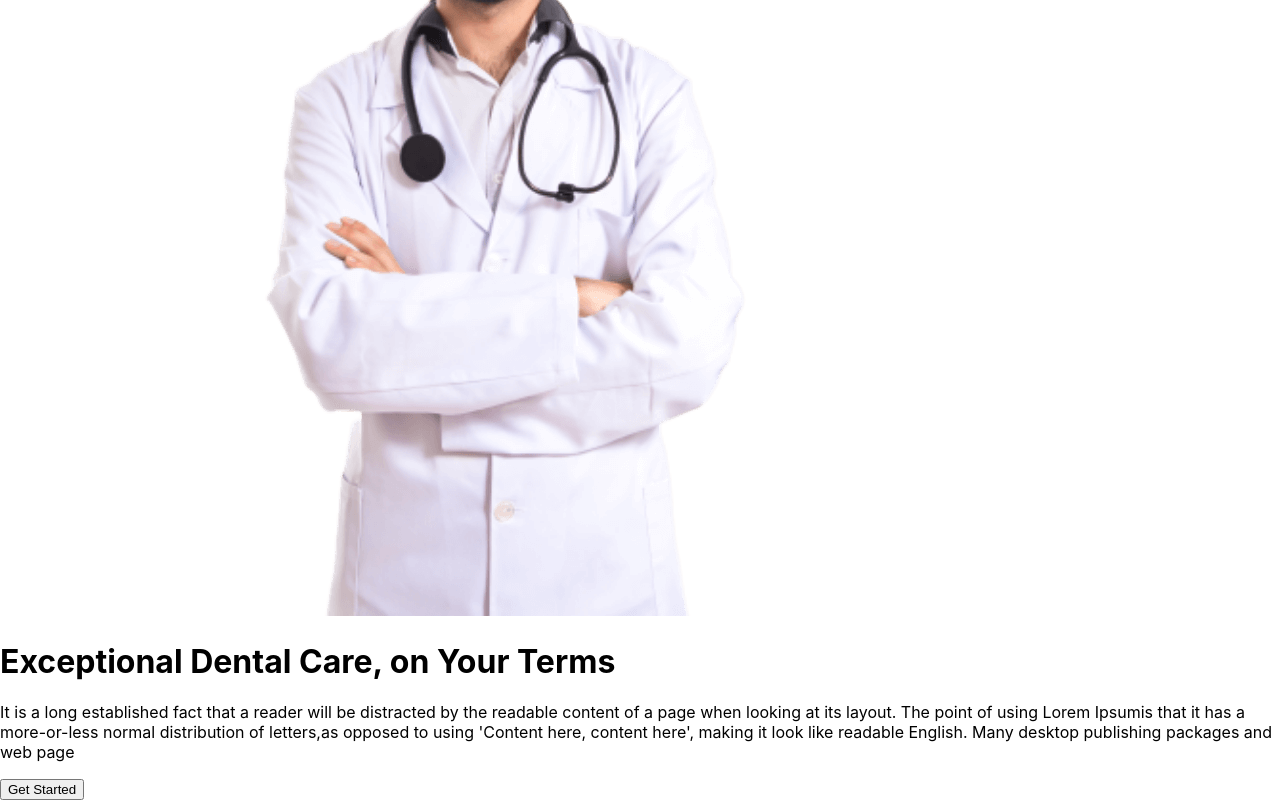
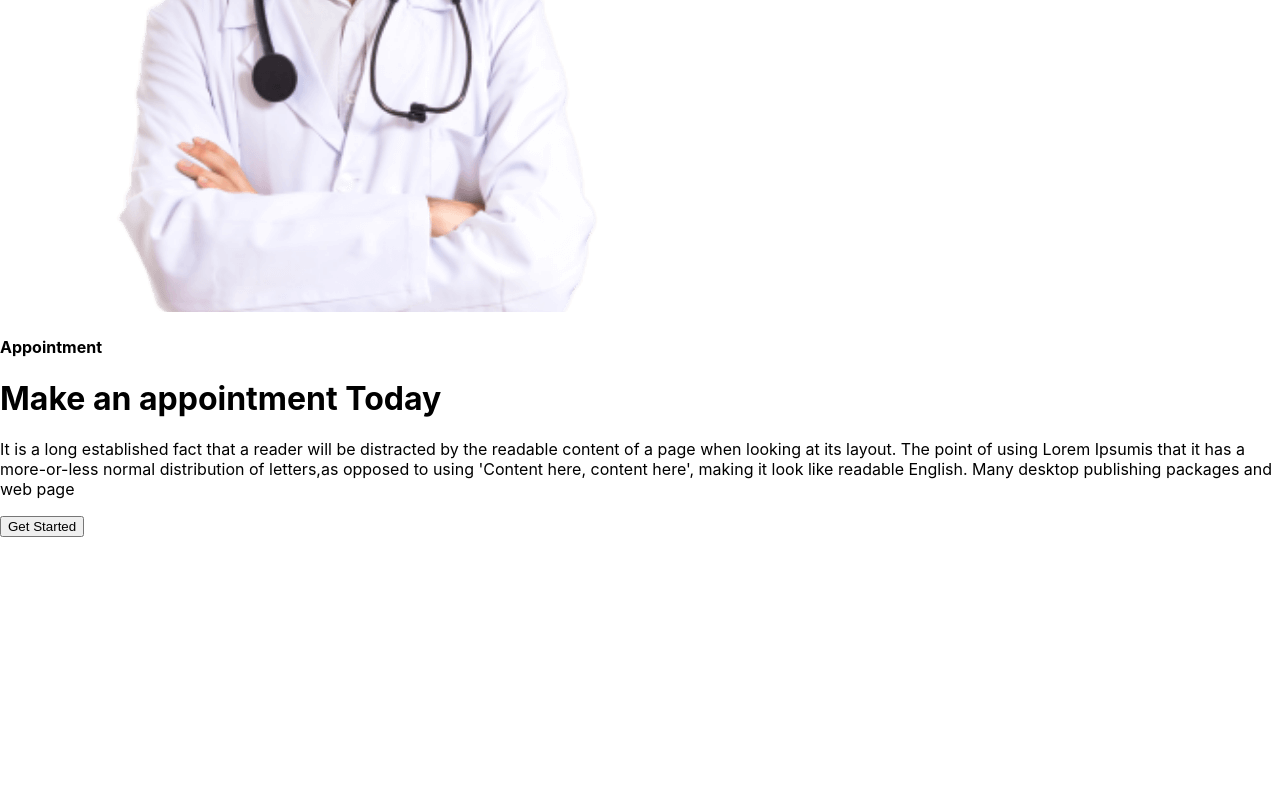
Before and after one commit to Developer-Rakib/Doctors-portal, a React (Create React App) app: page / in a window 1280 px wide. Shown: the part 5017-5817 px from the top of the page. After the commit the page ends 5554 px from the top, so only its background shows below. Built offline with nearby package versions, Linux system fonts and the light colour scheme.

Commit message:
dental care  done

```diff
--- a/src/Pages/Home/Appoinment.js
+++ b/src/Pages/Home/Appoinment.js
@@ -1,14 +1,15 @@
 import React from 'react';
-import doctor from '../../assets/images/doctor.png';
+import doctor from '../../assets/images/doctor-small.png';
 import CommonBtn from '../Shared/CommonBtn';
 
 const Appoinment = () => {
     return (
-        <div class="hero mx-10 my-20 ">
+        <div class="hero my-40 h-[480px] text-white bg-[url('https://i.ibb.co/kD56v80/appointment.png')]">
             <div class="hero-content flex-col lg:flex-row">
-                <img className='w-[400px] rounded-lg' src={doctor} alt="treatment"/>
-                <div className='w-[500px] ml-20'>
-                    <h1 class="text-5xl font-bold">Exceptional Dental Care, on Your Terms</h1>
+                <img className='h-[600px] mt-[-135px] rounded-lg' src={doctor} alt="treatment"/>
+                <div className='w-[500px] ml-5'>
+                    <h4 className='text-xl text-secondary font-semibold mb-4'>Appointment</h4>
+                    <h1 class="text-4xl ">Make an appointment Today</h1>
                     <p class="py-6">It is a long established fact that a reader will be distracted by the readable content of a page when looking at its layout. The point of using Lorem Ipsumis that it has a more-or-less normal distribution of letters,as opposed to using 'Content here, content here', making it look like readable English. Many desktop publishing packages and web page</p>
                     <CommonBtn>Get Started</CommonBtn>
                 </div>
--- a/src/Pages/Home/Home.js
+++ b/src/Pages/Home/Home.js
@@ -12,9 +12,9 @@ import Appoinment from './Appoinment';
 const Home = () => {
 
     return (
-        <div className='mt-[64px] sm:w-10/12 mx-auto'>
-            <Banner></Banner>
-            <div className='flex justify-evenly flex-wrap my-10'>
+        <div className='mt-[64px] '>
+            <Banner className='sm:w-10/12 mx-auto'></Banner>
+            <div className='flex justify-evenly flex-wrap my-10 sm:w-10/12 mx-auto'>
                 <Info
                     img={clock}
                     title={"Opening Hours"}
@@ -34,9 +34,9 @@ const Home = () => {
                     bg={"bg-gradient-to-r from-secondary to-primary"}
                 ></Info>
             </div>
-            <Services></Services>
-            <DentalCare></DentalCare>
-            <Appoinment></Appoinment>
+            <Services className='sm:w-10/12 mx-auto'></Services>
+            <DentalCare className='sm:w-10/12 mx-auto'></DentalCare>
+            <Appoinment className='w-full'></Appoinment>
         </div>
     );
 };
```
